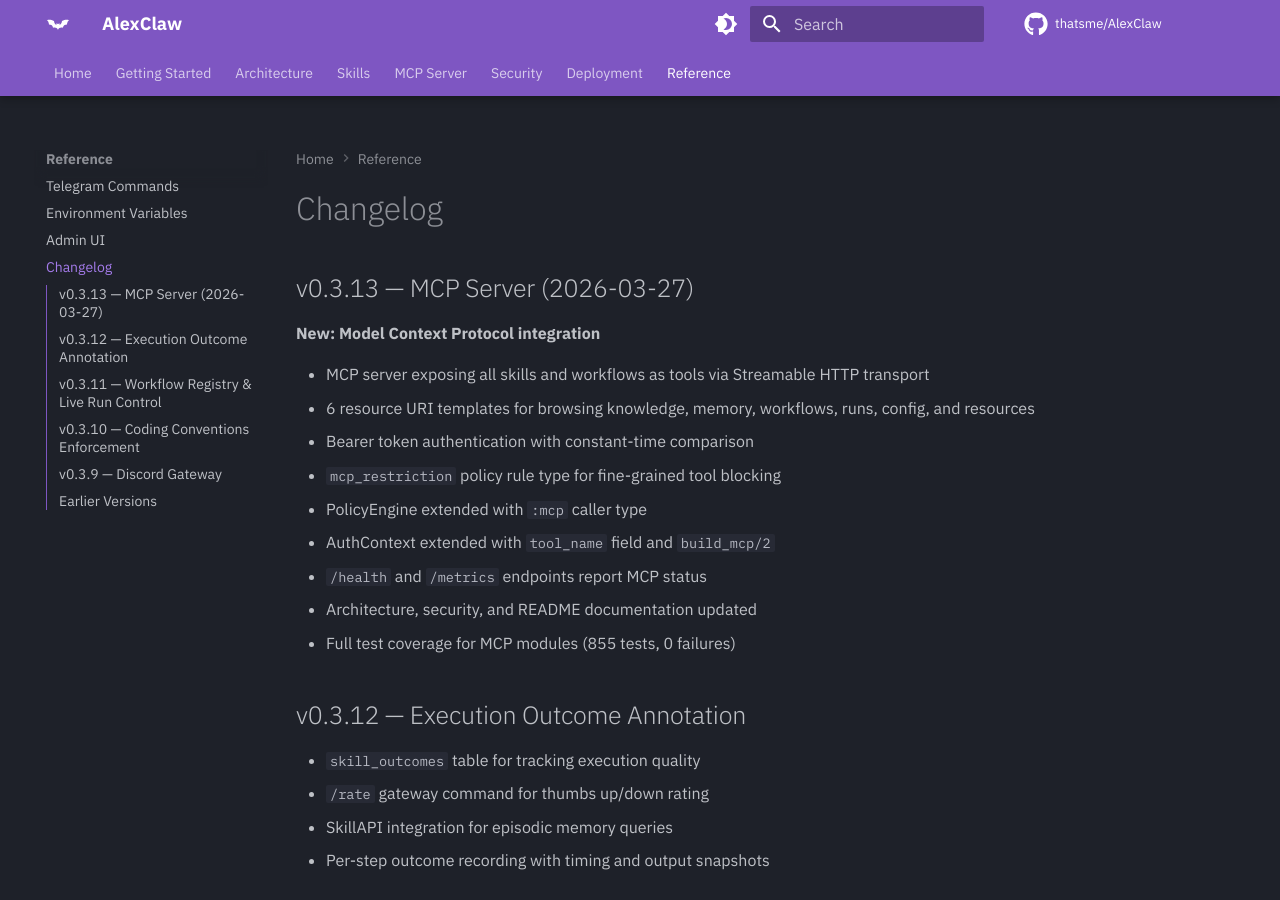
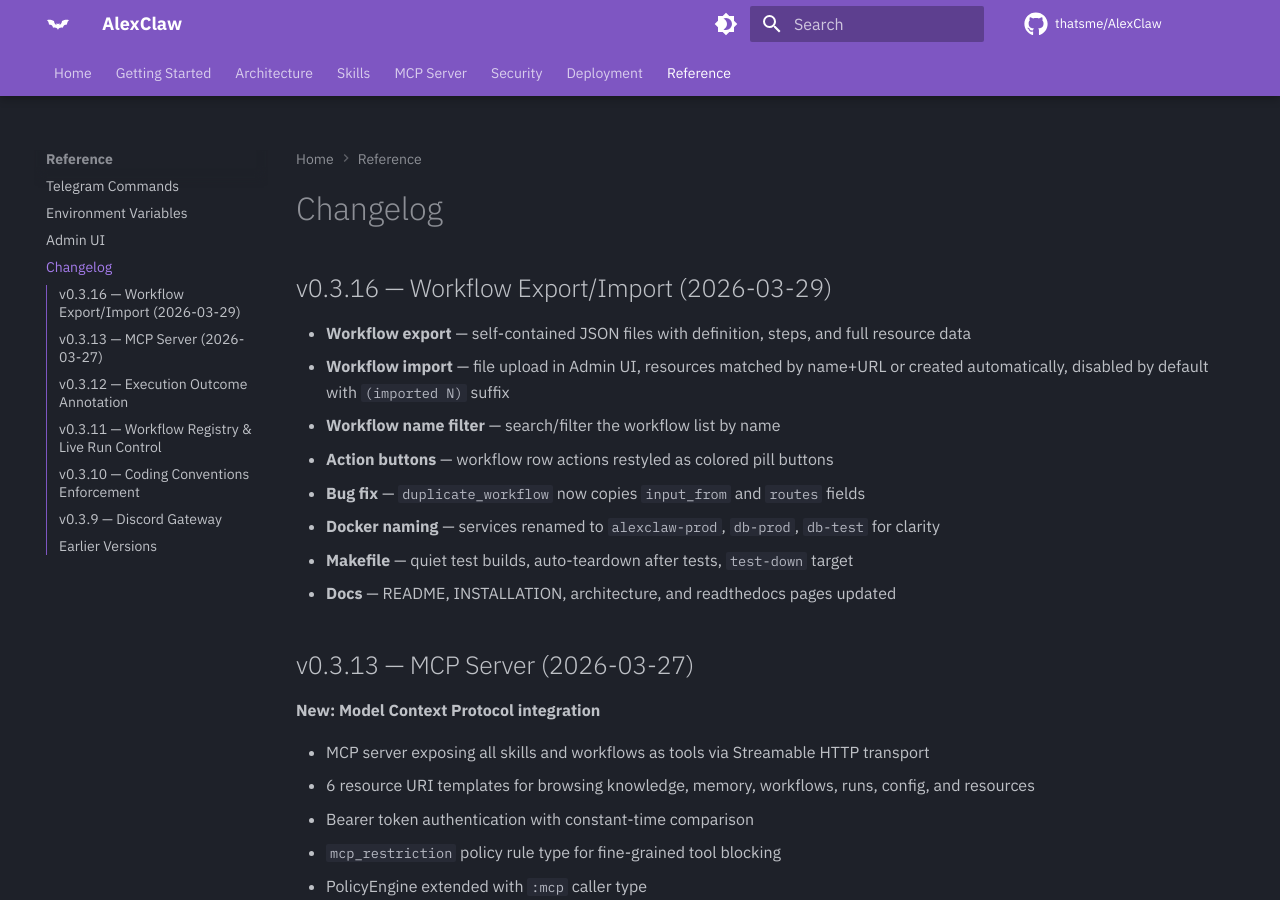
Before and after one commit to thatsme/AlexClaw, an MkDocs documentation site: the page built from docs/reference/changelog.md, in a window 1280 px wide and 900 px high. Built offline with MkDocs 1.6.1 and Material for MkDocs 9.7.7, drawn with Linux system fonts in a browser that asks for light colours; comment, search, counter and statistics services are not loaded.

Commit message:
Bump version to 0.3.16, update changelog

```diff
--- a/docs/reference/changelog.md
+++ b/docs/reference/changelog.md
@@ -1,4 +1,15 @@
 # Changelog
+
+## v0.3.16 — Workflow Export/Import (2026-03-29)
+
+- **Workflow export** — self-contained JSON files with definition, steps, and full resource data
+- **Workflow import** — file upload in Admin UI, resources matched by name+URL or created automatically, disabled by default with `(imported N)` suffix
+- **Workflow name filter** — search/filter the workflow list by name
+- **Action buttons** — workflow row actions restyled as colored pill buttons
+- **Bug fix** — `duplicate_workflow` now copies `input_from` and `routes` fields
+- **Docker naming** — services renamed to `alexclaw-prod`, `db-prod`, `db-test` for clarity
+- **Makefile** — quiet test builds, auto-teardown after tests, `test-down` target
+- **Docs** — README, INSTALLATION, architecture, and readthedocs pages updated
 
 ## v0.3.13 — MCP Server (2026-03-27)
 
```
Also changed, not shown: 1 other file.
